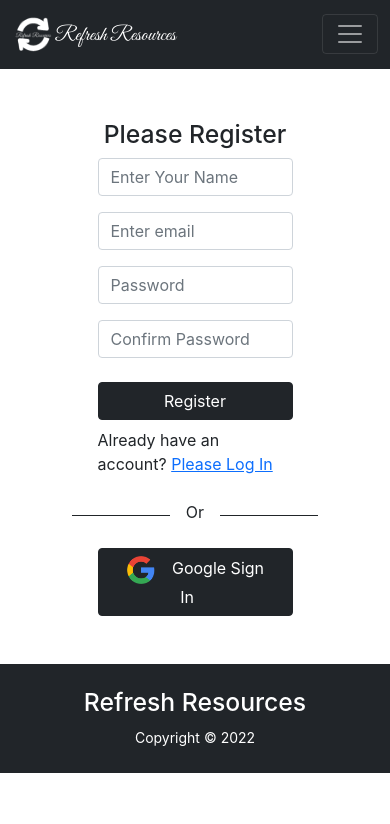
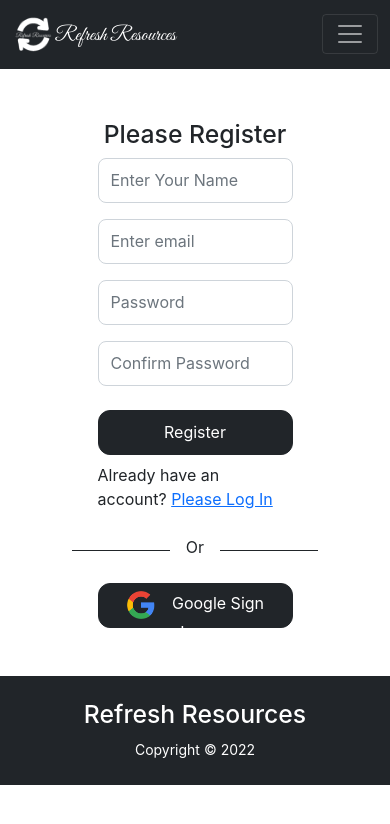
Before and after one commit to Sazidul0/RefreshResources-Client, a React (Create React App) app: page /register in a window 390 px wide. Shown: the top 824 px of the page. Built offline with nearby package versions, Linux system fonts and the light colour scheme; no server answers.

Commit message:
Responsive card container

```diff
--- a/src/components/Pages/Home/Item/Item.css
+++ b/src/components/Pages/Home/Item/Item.css
@@ -1,12 +1,17 @@
+.per-item-container {
+    border-radius: 15px;
+}
+
+.per-item-image {
+    border-radius: 15px 15px 0 0;
+}
+
+
 /* Responsive */
-@media only screen and (max-width: 576px) {
-    .card-container {
-        height: 640px !important;
-    }
-}
+
 
 @media only screen and (min-width: 577px) and (max-width: 992px) {
     .card-container {
-        height: 640px !important;
+        height: 630px !important;
     }
 }
--- a/src/components/Pages/Home/Item/Item.js
+++ b/src/components/Pages/Home/Item/Item.js
@@ -14,9 +14,9 @@ const Item = (props) => {
     return (
         <div>
             <CardGroup className=''>
-                <Card style={{ height: '700px' }} className='card-container'>
-                    <Card.Img variant="top" src={img} className='' />
-                    <Card.Body>
+                <Card className='card-container per-item-container shadow border-0'>
+                    <Card.Img variant="top" src={img} className='per-item-image' />
+                    <Card.Body className='ms-3'>
                         <Card.Title className=''><b>{name}</b></Card.Title>
                         <Card.Text>
                             {description}
@@ -30,7 +30,7 @@ const Item = (props) => {
                         <Card.Text>
                             <b> Supplier Name:</b> {supplierName}
                         </Card.Text>
-                        <Button onClick={() => navigateToCollectionDetail(_id)} variant="dark">Update</Button>
+                        <Button className='mb-3' onClick={() => navigateToCollectionDetail(_id)} variant="dark">Update</Button>
 
                     </Card.Body>
 
--- a/src/components/Pages/Home/Items/Items.css
+++ b/src/components/Pages/Home/Items/Items.css
@@ -7,7 +7,7 @@
 .items-container {
     display: grid;
     grid-template-columns: repeat(3, 1fr);
-    grid-gap: 20px;
+    grid-gap: 30px;
 }
 
 
--- a/src/components/Pages/Home/Items/Items.js
+++ b/src/components/Pages/Home/Items/Items.js
@@ -15,7 +15,7 @@ const Items = () => {
     }
 
     return (
-        <div>
+        <div className='pb-3'>
             <h2 className='d-flex justify-content-center items-header'>Collections</h2>
             <div className='container items-container'>
 
--- a/src/components/Pages/InventoryItem/InventoryItem.js
+++ b/src/components/Pages/InventoryItem/InventoryItem.js
@@ -69,9 +69,9 @@ const InventoryItem = () => {
         <div className='pt-5'>
             <div className='inventory-container d-flex justify-content-around'>
                 <div>
-                    <Card style={{ width: '20rem' }}>
-                        <Card.Img variant="top" src={item.img} />
-                        <Card.Body>
+                    <Card style={{ width: '20rem' }} className="per-item-container shadow border-0 mb-3">
+                        <Card.Img variant="top" src={item.img} className='per-item-image' />
+                        <Card.Body className='mb-3 ms-3'>
                             <Card.Title>{item.name}</Card.Title>
                             <Card.Text>
                                 {item.description}
--- a/src/components/Pages/Login/Login.css
+++ b/src/components/Pages/Login/Login.css
@@ -1,3 +1,13 @@
 .login-container {
     margin-top: 120px;
 }
+
+.input-field {
+    border-radius: 8px;
+    height: 45px;
+}
+
+.login-register-btn {
+    border-radius: 12px;
+    height: 45px;
+}
--- a/src/components/Pages/Login/Login.js
+++ b/src/components/Pages/Login/Login.js
@@ -51,16 +51,16 @@ const Login = () => {
             <Form className='w-50 mx-auto' onSubmit={handleSubmit}>
                 <Form.Group className="mb-3" controlId="formBasicEmail">
                     <Form.Label>Email address</Form.Label>
-                    <Form.Control ref={emailRef} type="email" placeholder="Enter email" required />
+                    <Form.Control className='input-field' ref={emailRef} type="email" placeholder="Enter email" required />
 
                 </Form.Group>
 
                 <Form.Group className="mb-3" controlId="formBasicPassword">
                     <Form.Label>Password</Form.Label>
-                    <Form.Control ref={passwordRef} type="password" placeholder="Password" required />
+                    <Form.Control className='input-field' ref={passwordRef} type="password" placeholder="Password" required />
                 </Form.Group>
 
-                <Button variant="dark" type="submit" className='d-block w-100 mt-4 mb-2'>
+                <Button variant="dark" type="submit" className='d-block w-100 mt-4 mb-2 login-register-btn'>
                     Log In
                 </Button>
                 {errorElement}
--- a/src/components/Pages/Register/Register.js
+++ b/src/components/Pages/Register/Register.js
@@ -55,25 +55,25 @@ const Register = () => {
             <Form className='w-50 mx-auto' onSubmit={handleSubmit}>
                 <Form.Group className="mb-3" controlId="formBasicName">
 
-                    <Form.Control type="text" placeholder="Enter Your Name" required />
+                    <Form.Control className='input-field' type="text" placeholder="Enter Your Name" required />
 
                 </Form.Group>
                 <Form.Group className="mb-3" controlId="formBasicEmail">
 
-                    <Form.Control ref={emailRef} type="email" placeholder="Enter email" required />
+                    <Form.Control className='input-field' ref={emailRef} type="email" placeholder="Enter email" required />
 
                 </Form.Group>
 
                 <Form.Group className="mb-3" controlId="formBasicPassword">
 
-                    <Form.Control ref={passwordRef} type="password" placeholder="Password" required />
+                    <Form.Control className='input-field' ref={passwordRef} type="password" placeholder="Password" required />
                 </Form.Group>
                 <Form.Group className="mb-3" controlId="formBasicConfirmPassword">
 
-                    <Form.Control ref={confirmPasswordRef} type="password" placeholder="Confirm Password" required />
+                    <Form.Control className='input-field' ref={confirmPasswordRef} type="password" placeholder="Confirm Password" required />
                 </Form.Group>
 
-                <Button variant="dark" type="submit" className='d-block w-100 mt-4 mb-2'>
+                <Button variant="dark" type="submit" className='d-block w-100 mt-4 mb-2 login-register-btn'>
                     Register
                 </Button>
                 {errorElement}
--- a/src/components/Shared/Header/Header.js
+++ b/src/components/Shared/Header/Header.js
@@ -23,9 +23,9 @@ const Header = () => {
                         <span className='header-title'>Refresh Resources</span>
                     </Navbar.Brand>
                     <Navbar.Toggle aria-controls="responsive-navbar-nav" />
-                    <Navbar.Collapse id="responsive-navbar-nav">
+                    <Navbar.Collapse id="responsive-navbar-nav ">
 
-                        <Nav className="me-auto">
+                        <Nav className="mx-5 ps-5">
                             <Nav.Link as={Link} to="/">Home</Nav.Link>
                         </Nav>
                         <Nav className='me-5'>
@@ -50,7 +50,7 @@ const Header = () => {
                                 </>
                             }
                         </Nav>
-                        <Nav>
+                        <Nav className='log-in'>
                             {
                                 user ?
                                     <button className='btn btn-dark' onClick={handleSignOut}>Sign Out</button>
--- a/src/components/Shared/SocialLogIn/SocialLogIn.js
+++ b/src/components/Shared/SocialLogIn/SocialLogIn.js
@@ -40,7 +40,7 @@ const SocialLogIn = () => {
             </div>
             <button
                 onClick={() => signInWithGoogle()}
-                className='btn btn-dark w-50 d-block mx-auto my-2'>
+                className='btn btn-dark w-50 d-block mx-auto my-2 login-register-btn'>
                 <img style={{ width: '30px' }} src={google} alt="" />
                 <span className='px-3'>Google Sign In</span>
             </button>
```
Also changed, not shown: src/components/Pages/ManageInventory/ManageInventory.js (+5 -5 lines).
